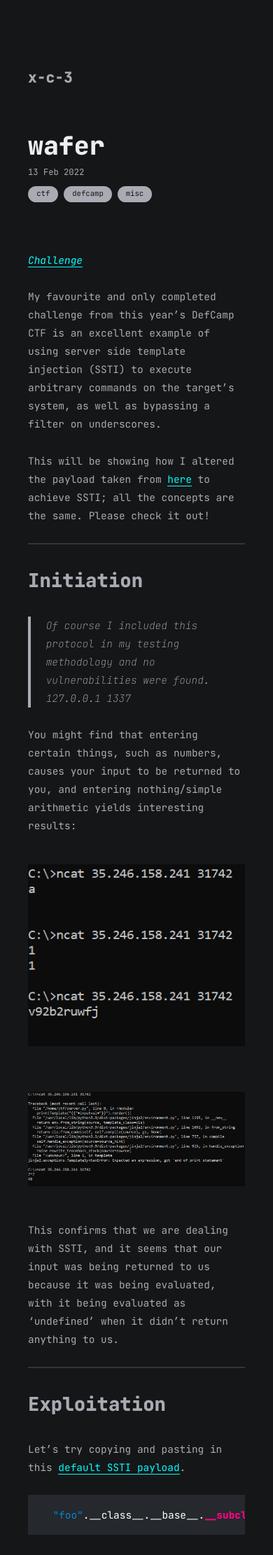
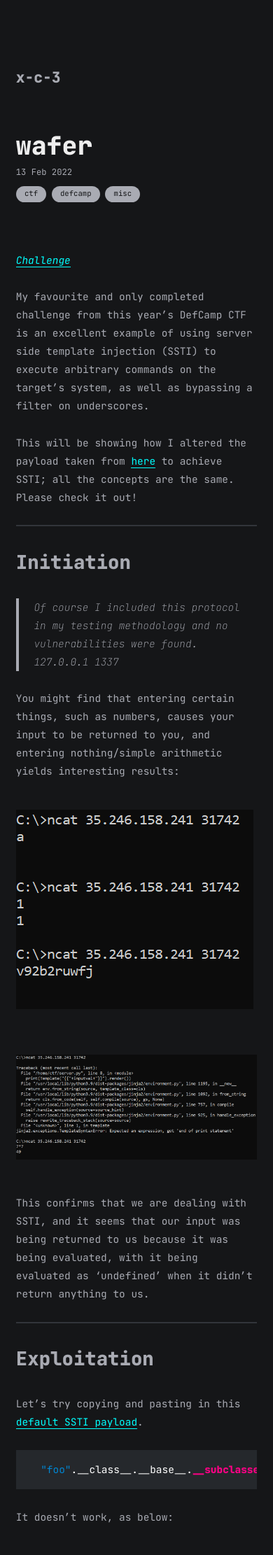
Before and after one commit to x-c-3/x-c-3.github.io, a Jekyll site: the page built from all_collections/_posts/2022-02-13-defcamp-ctf-21-22-online-wafer.markdown, in a window 390 px wide. Shown: the top 2222 px of the page at 70% size. Built offline with Jekyll 4.4.1, drawn with Linux system fonts in a browser that asks for light colours.

Commit message:
Update post.css

```diff
--- a/assets/css/post.css
+++ b/assets/css/post.css
@@ -44,16 +44,21 @@ header {
   line-height: 110%;
   color: var(--white-2);
 }
-main {
-  margin: 0 auto;
-  /*max-width: 650px;*/
-  padding: 3rem 5% 4rem 5%;
+
+@media only screen and (max-width: 1025px) {
+  main {
+    margin: 0 auto;
+    max-width: 650px;
+    padding: 3rem 0 4rem 0;
+  }
 }
 @media only screen and (min-width: 1025px) {
   main {
+    margin: 0 auto;
     padding: 3rem 17.5% 4rem 20%;
   }
 }
+
 .article {
   margin-bottom: 3rem;
 }
```
